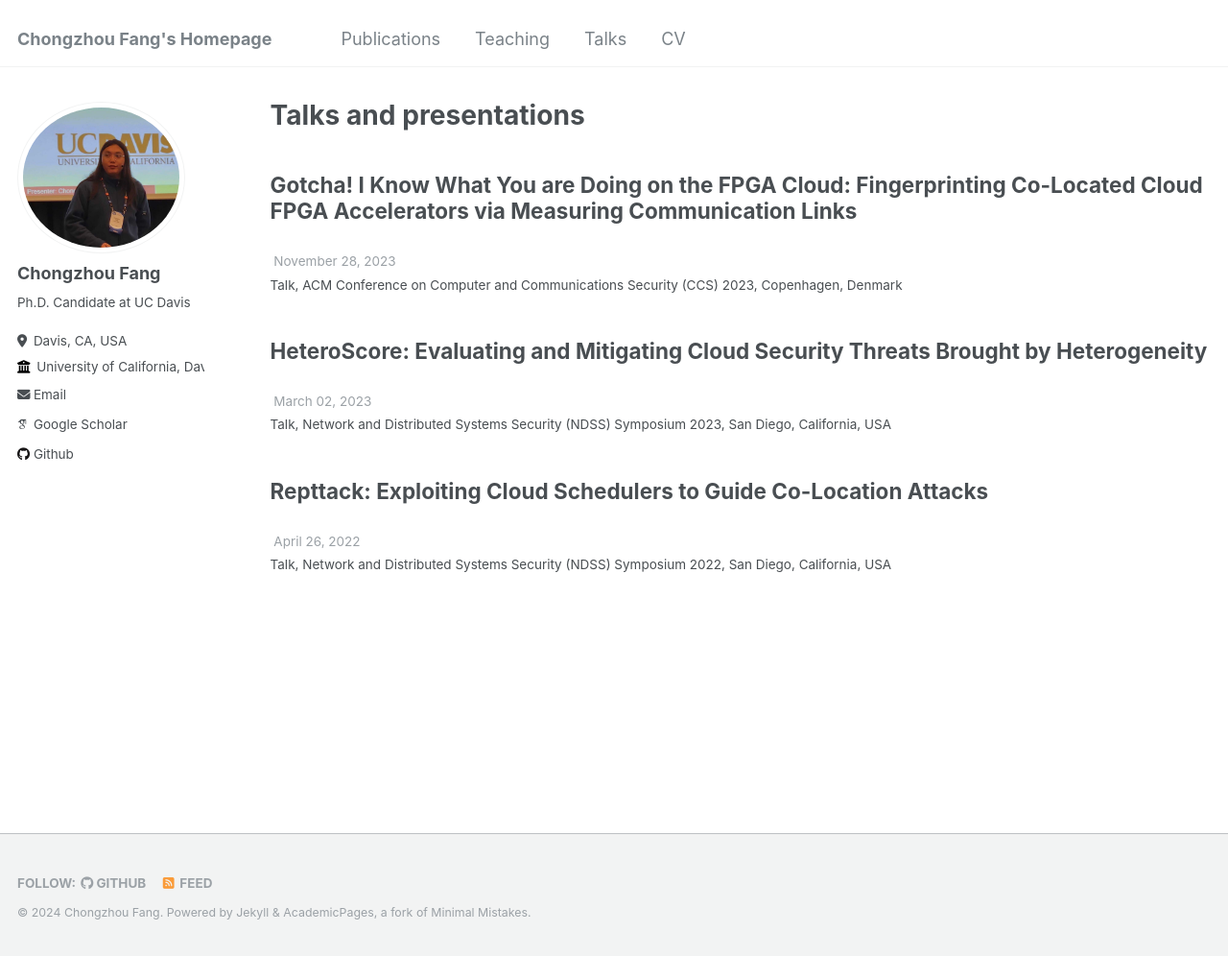
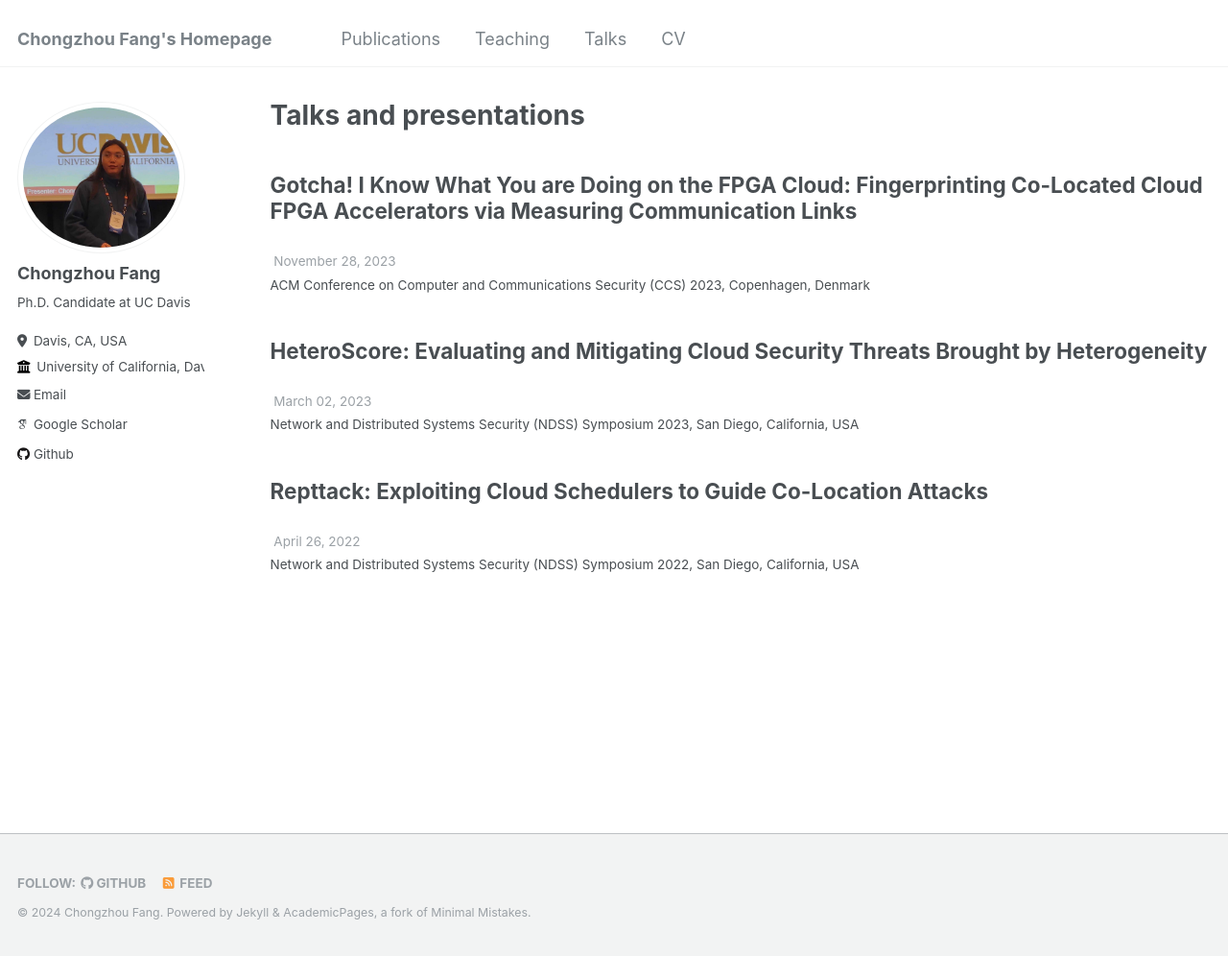
Before and after one commit to ChongzhouFang/ChongzhouFang.github.io, a Jekyll site: the page built from _pages/talks.html, in a window 1280 px wide and 996 px high. Shown: the whole window at 96% size. Built offline with Jekyll 4.4.1, drawn with Linux system fonts in a browser that asks for light colours; some web fonts are replaced.

Commit message:
update talk

```diff
--- a/_includes/archive-single-talk.html
+++ b/_includes/archive-single-talk.html
@@ -37,7 +37,7 @@
       <p class="page__meta"><i class="fa fa-clock-o" aria-hidden="true"></i> {% include read-time.html %}</p>
     {% endif %}
     {% if post.date %}<p class="page__meta"><i class="fa fa-clock-o" aria-hidden="true"></i> {{ post.date | date: '%B %d, %Y' }}</p>{% endif %}
-    {% if post.venue %}<p class="archive__item-excerpt" itemprop="description">{{post.type}}, {{ post.venue }},  {{post.location}} {% endif %}
+    {% if post.venue %}<p class="archive__item-excerpt" itemprop="description">{{ post.venue }},  {{post.location}} {% endif %}
     {% if post.excerpt %}<p class="archive__item-excerpt" itemprop="description">{{ post.excerpt | markdownify }}</p>{% endif %}
   </article>
 </div>
```
